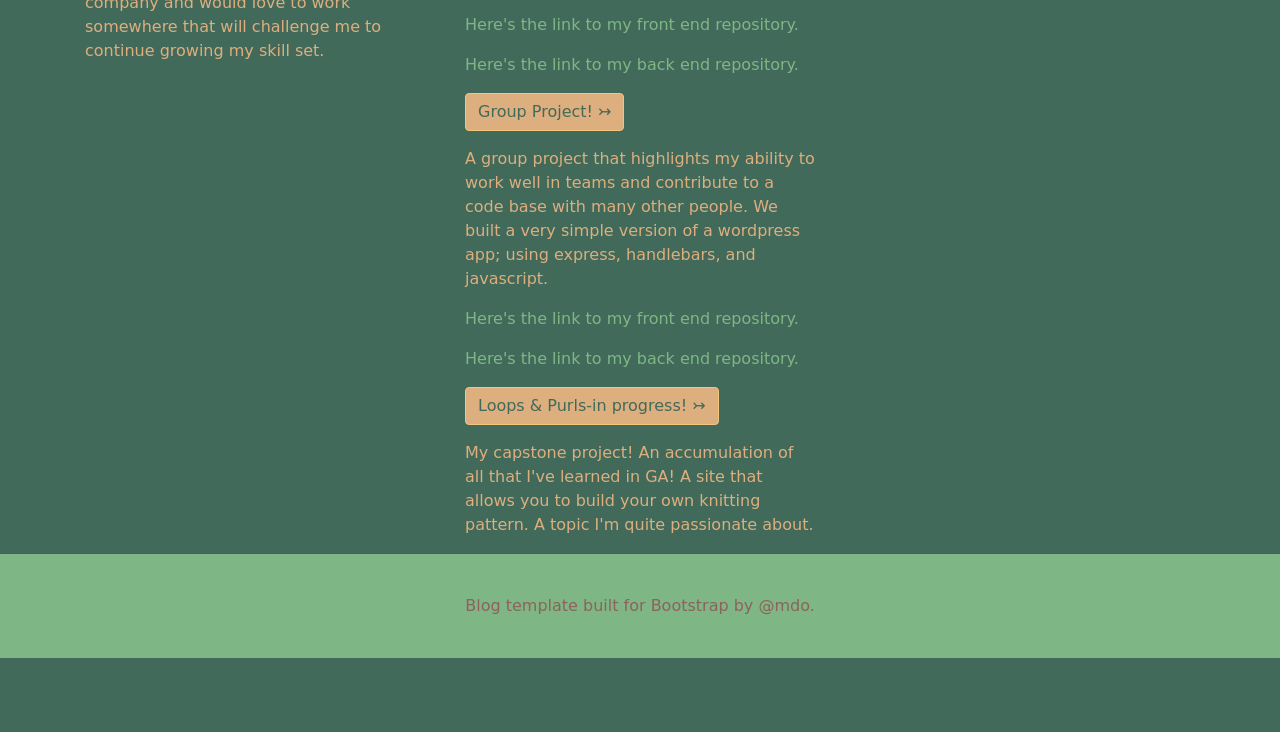
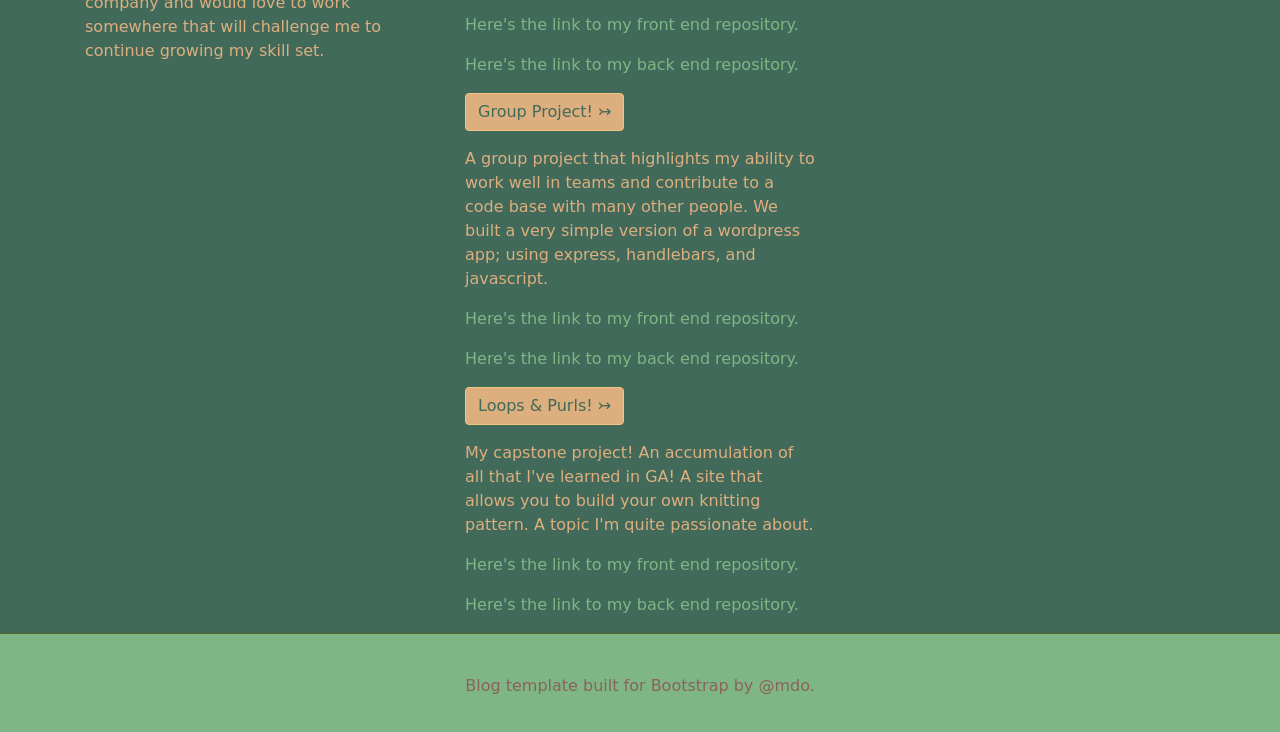
Before and after one commit to HadleySwello/my-portfolio-old, a website: page index.html in a window 1280 px wide. Shown: the part 895-1627 px from the top of the page. Before the commit the page ends 1553 px from the top, so only its background shows below. Drawn offline with Linux system fonts and the light colour scheme; a web font is replaced by a local one.

Commit message:
Added Links
capstone project

```diff
--- a/index.html
+++ b/index.html
@@ -65,9 +65,10 @@
             <p><a class="repoLinks" href="https://github.com/GA-project-3-team-dongle/cms-express-api" role="button" target="_blank">Here's the link to my back end repository.</a></p>
           </p>
           <!-- fourth project -->
-          <p><a class="btn btn-secondary" role="button" href="#" target="_blank">Loops & Purls-in progress! &rightarrowtail;</a>
+          <p><a class="btn btn-secondary" role="button" href="https://hadleyana.github.io/loops-and-purls/" target="_blank">Loops & Purls! &rightarrowtail;</a>
             <p>My capstone project! An accumulation of all that I've learned in GA! A site that allows you to build your own knitting pattern. A topic I'm quite passionate about.</p></p>
-
+            <p><a class="repoLinks" href="https://github.com/Hadleyana/loops-and-purls" role="button" target="_blank">Here's the link to my front end repository.</a></p>
+            <p><a class="repoLinks" href="https://github.com/Hadleyana/loops-and-purls-back-end" role="button" target="_blank">Here's the link to my back end repository.</a></p>
         </div>
 
         <div class="col-md-4">
```
